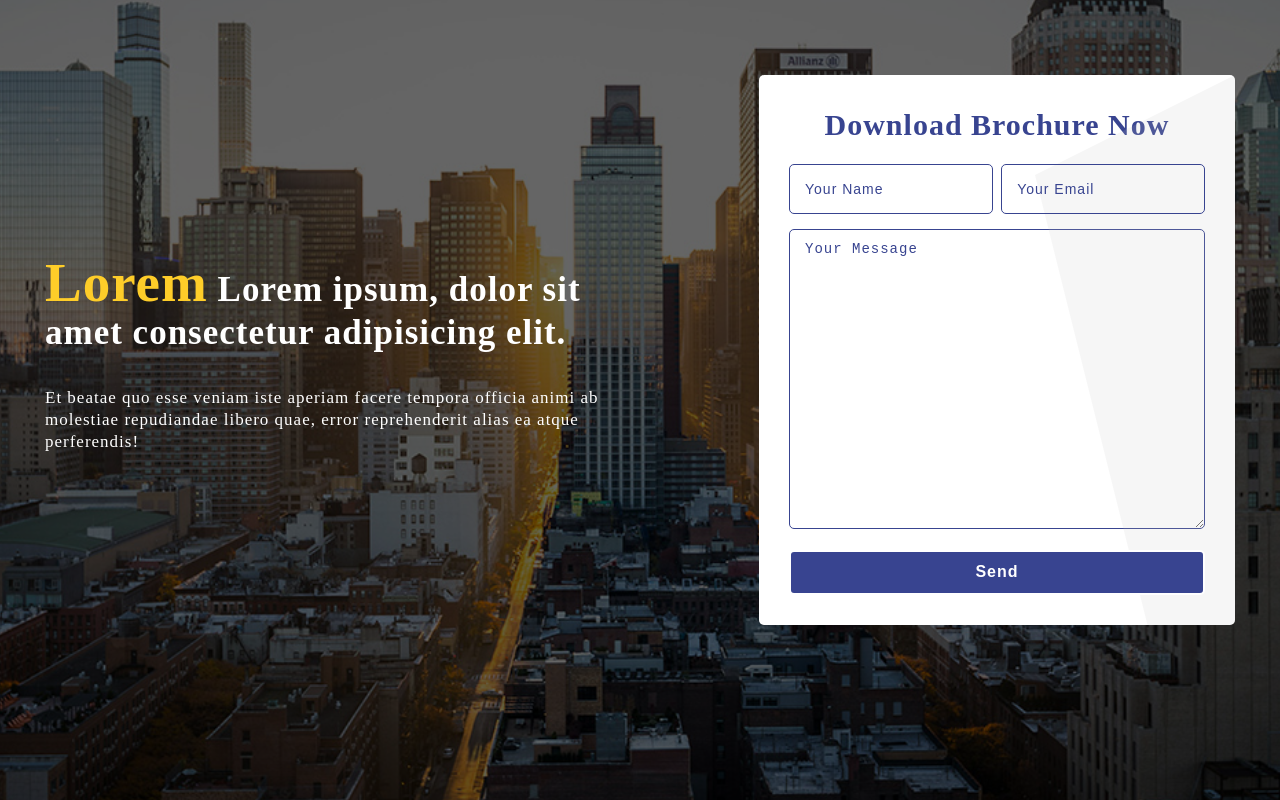
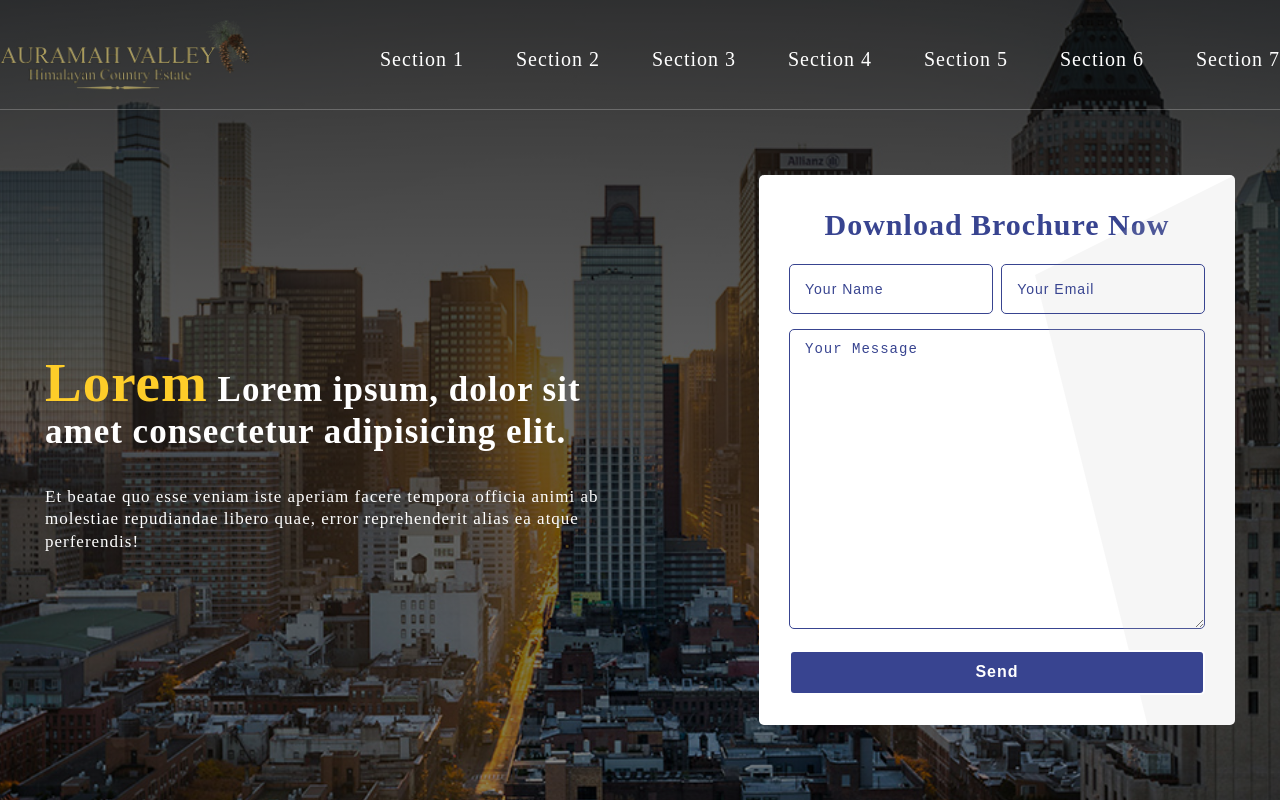
Before and after one commit to Creative-Monk-Team/Auramah-Valley, a React (Vite) app: page / in a window 1280 px wide. Shown: the top 800 px of the page. Built offline with nearby package versions, Linux system fonts and the light colour scheme.

Commit message:
added banner in homepage

```diff
--- a/src/App.css
+++ b/src/App.css
@@ -4,7 +4,7 @@ body {
 }
 
 body{
-  background-color: rgba(0, 0, 0, 0.146);
+  background-color: rgba(0, 0, 0, 0.831);
 }
 
 * {
@@ -13,6 +13,7 @@ body{
   box-sizing: border-box;
   letter-spacing: 1px;
   line-height: 1.3;
+  transition: 0.3s all ease-in-out;
 }
 
 #auramah_valley img{
@@ -21,10 +22,10 @@ body{
 }
 
 :root {
-  --primary-color-black: "#24262D";
-  --primary-color-golden: "#DE9E53";
-  --primary-color-white: "FFFFFF";
-  --secondary-color-beige: "#F7F5F1";
+  --primary-color-black: #24262D;
+  --primary-color-golden: #DE9E53;
+  --primary-color-white: #ffffff;
+  --secondary-color-beige: #F7F5F1;
 }
 
 h1 {
--- a/src/App.jsx
+++ b/src/App.jsx
@@ -1,12 +1,11 @@
 import "./App.css";
 import AllRoutes from "./routes/Allroutes";
-import Banner from "./components/Banner";
 
 function App() {
   return (
     <>
       <div id="auramah_valley">
-        <Banner />
+        <AllRoutes />
       </div>
     </>
   );
--- a/src/components/Navbar.jsx
+++ b/src/components/Navbar.jsx
@@ -4,7 +4,21 @@ import logo from "../assets/logo.png";
 let Navbar = () => {
   return (
     <div className={styles.navbar}>
-      <h1>This is navbar</h1>
+
+      <div className={styles.innerNavbar}>
+        <a href="/home">
+          <img src={logo} alt="Logo" className={styles.logo}/>
+        </a>
+        <div className={styles.optionsDiv}>
+          <a href="/section1">Section 1</a>
+          <a href="/section2">Section 2</a>
+          <a href="/section3">Section 3</a>
+          <a href="/section4">Section 4</a>
+          <a href="/section5">Section 5</a>
+          <a href="/section6">Section 6</a>
+          <a href="/section7">Section 7</a>
+        </div>
+      </div>
     </div>
   );
 };
--- a/src/pages/Home.jsx
+++ b/src/pages/Home.jsx
@@ -1,3 +1,4 @@
+import Banner from "../components/Banner";
 import Footer from "../components/Footer";
 import Navbar from "../components/Navbar";
 import styles from "../styles/Home.module.css";
@@ -6,7 +7,7 @@ let Home = () => {
   return (
     <div className={styles.home}>
       <Navbar />
-      <h1>This is homepage.</h1>
+      <Banner/>
       <Footer />
     </div>
   );
--- a/src/styles/Banner.module.css
+++ b/src/styles/Banner.module.css
@@ -1,7 +1,7 @@
 .banner {
   width: 100%;
   height: 900px;
-    margin-top: -100px;
+  margin-top: -110px;
   padding: 150px 0px;
   display: flex;
   align-items: center;
@@ -32,6 +32,11 @@
   width: 100%;
   height: 100%;
   background-color: rgba(0, 0, 0, 0.6);
+  background: linear-gradient(
+    to bottom,
+    rgba(0, 0, 0, 0.8),
+    rgba(0, 0, 0, 0.4)
+  );
   z-index: 4;
 }
 
--- a/src/styles/Navbar.module.css
+++ b/src/styles/Navbar.module.css
@@ -1,8 +1,37 @@
-.navbar{
-    width: 100%;
-    height: 100px;
-    border: 1px solid black;
-    display: flex;
-    align-items: center;
-    justify-content: center;
+.navbar {
+  width: 100%;
+  display: flex;
+  align-items: center;
+  justify-content: center;
+  position: relative;
+  z-index: 3;
 }
+
+.innerNavbar {
+  width: 1440px;
+  display: flex;
+  align-items: center;
+  justify-content: space-between;
+  padding: 20px 0px;
+  padding-bottom: 10px;
+  border-bottom: 1px solid rgba(255, 255, 255, 0.233);
+}
+
+.logo {
+  width: 250px;
+  height: auto;
+}
+
+.optionsDiv {
+  width: 900px;
+  display: flex;
+  align-items: center;
+  justify-content: space-between;
+}
+
+.optionsDiv a {
+  color: var(--primary-color-white);
+  text-decoration: none;
+  border-bottom: 1px solid transparent;
+  font-size: 20px;
+}
```
Lines whose indentation alone changed are shown as unchanged.
